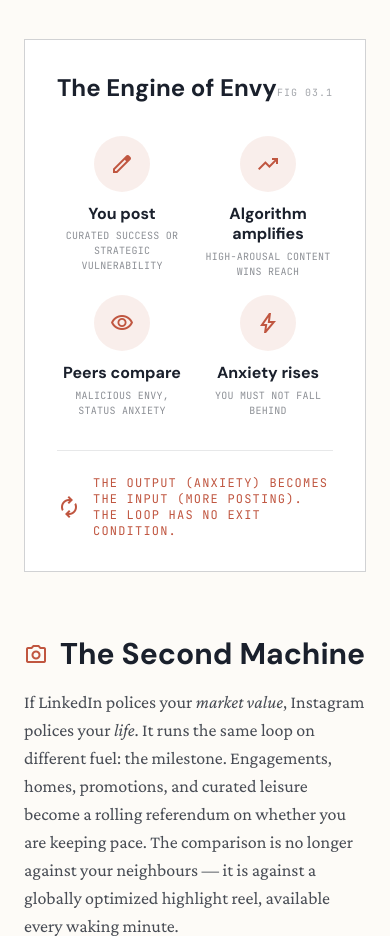
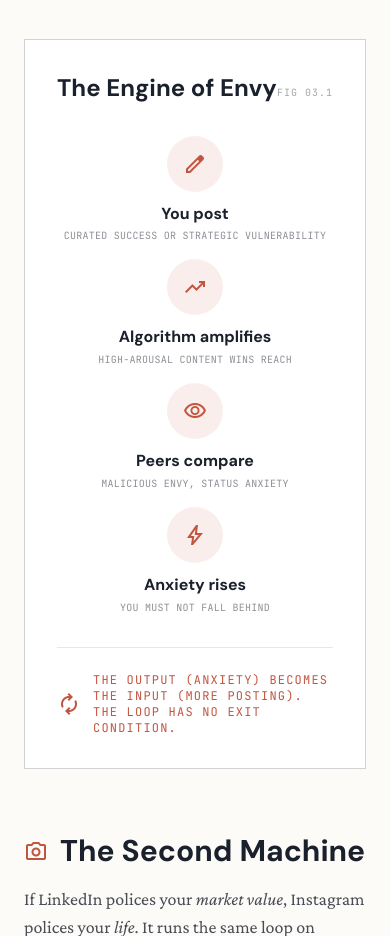
Before and after one commit to BenWassa/faust, an Astro site: page /faust/machines in a window 390 px wide. Shown: the part 2960-3896 px from the top of the page. Built offline with nearby package versions, Linux system fonts and the light colour scheme; Astro itself is replaced by a stand-in of ours.

Commit message:
fix(a11y): use stable Tailwind-generated contrast utilities and simplify zoom layout

```diff
--- a/src/components/EnvyLoop.astro
+++ b/src/components/EnvyLoop.astro
@@ -12,7 +12,7 @@ const steps = [
     <h3 class="font-display font-bold text-2xl">The Engine of Envy</h3>
     <span class="font-mono text-[10px] uppercase tracking-widest text-surveillance/40 dark:text-cream/40">Fig 03.1</span>
   </div>
-  <ol class="grid grid-cols-2 md:grid-cols-4 gap-4" aria-label="Stages in the repeated envy cycle">
+  <ol class="grid grid-cols-1 sm:grid-cols-2 md:grid-cols-4 gap-4" aria-label="Stages in the repeated envy cycle">
     {
       steps.map((s, i) => (
         <li class="relative flex flex-col items-center text-center">
```
